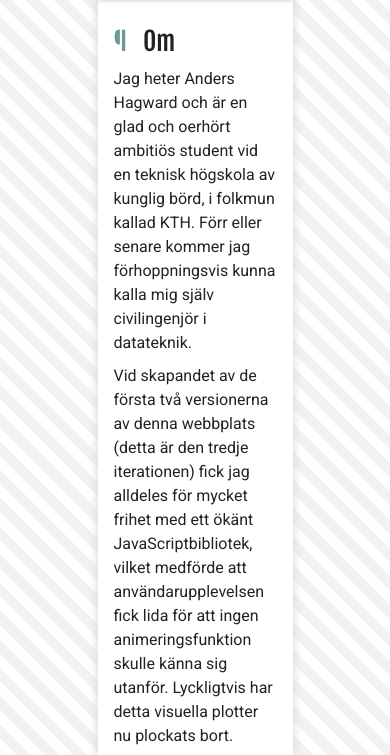
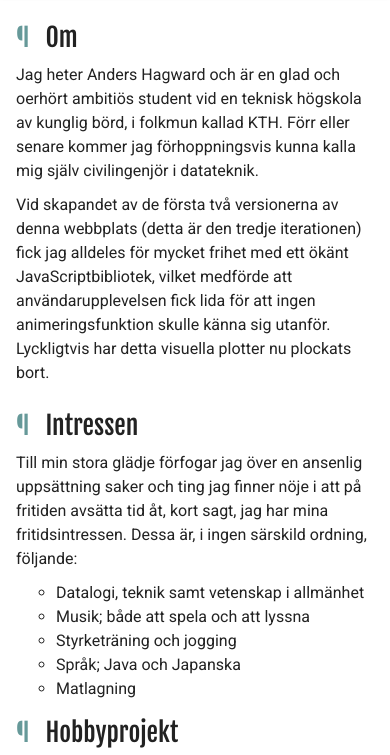
Before and after one commit to hagward/my.nada, a plain HTML site: page index.html in a window 390 px wide. Shown: the part 62-817 px from the top of the page. Drawn offline with Linux system fonts and the light colour scheme.

Commit message:
Add media queries for width

```diff
--- a/style.css
+++ b/style.css
@@ -21,7 +21,7 @@ ul { list-style: circle; margin: 0; }
 
 #main {
     width: 50%;
-    margin: 1% auto;
+    margin: 2vh auto;
     font: 1.0em "Roboto", times, serif;
     box-shadow: 0 0 10px lightgray;
     font-size: 1em;
@@ -75,3 +75,16 @@ section a:hover {
 .project {
     padding: 0.4em 1.2em;
 }
+
+@media (max-width: 1000px) {
+    #main {
+        width: 75%;
+    }
+}
+
+@media (max-width: 500px) {
+    #main {
+        width: 100%;
+        margin-top: 0;
+    }
+}
```
